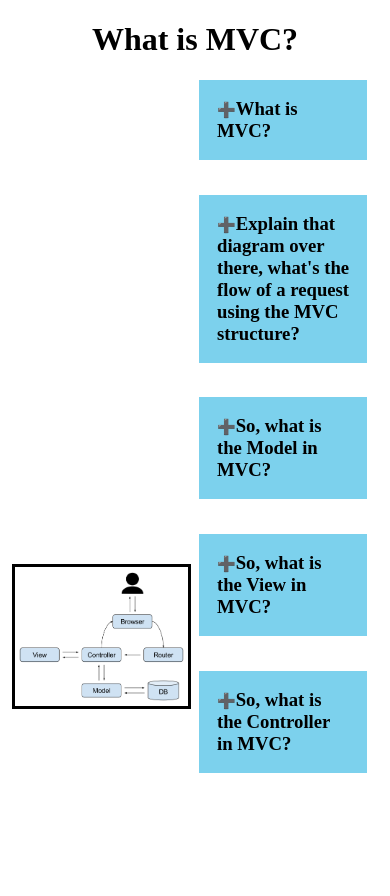
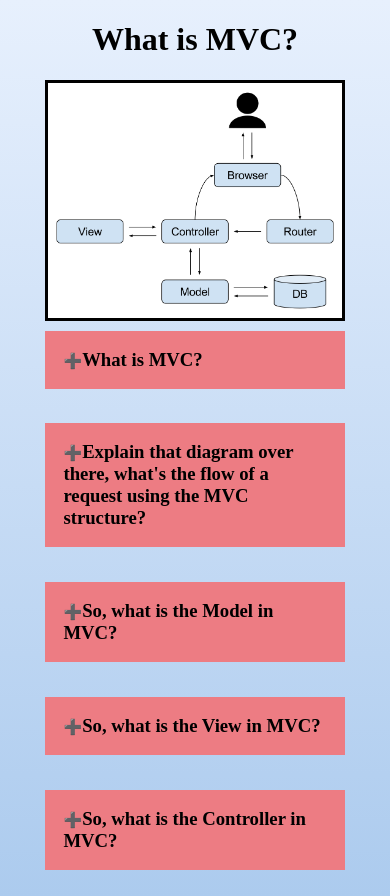
Before and after one commit to allenaw12/CodingHelpInfoSlides, a plain HTML site: page index.html in a window 390 px wide. Before the commit the page ends 844 px from the top, so only its background shows below. Drawn offline with Linux system fonts and the light colour scheme.

Commit message:
changed colors of background and questions

```diff
--- a/css/style.css
+++ b/css/style.css
@@ -13,6 +13,7 @@
     border: 3px solid black;
     margin: 0 1%;
     vertical-align: 500%;
+    background-color: white;
   }
   .question-container{
     /* clear: both; */
@@ -26,7 +27,7 @@
 /* LAYOUT
 /*******************************************/
 h3.question {
-    background-color: rgb(124, 209, 237);
+    background-color: rgb(237, 124, 131);
     color: rgb(0, 0, 0);
     cursor: pointer;
     padding: 18px;
@@ -35,7 +36,7 @@ h3.question {
     margin-bottom: 10px;
 }
 h3.question:active, h3.question:hover {
-    background-color: rgb(69, 244, 218);
+    background-color: rgba(237, 124, 131, 0.59);
 }
 /*unicode char + sign*/
 h3.question:before{
@@ -171,7 +172,7 @@ box-sizing: border-box;
 
 body {
 height: 100%;
-/*   background-image: linear-gradient(to top, #accbee 0%, #e7f0fd 100%); */
+  background-image: linear-gradient(to top, #accbee 0%, #e7f0fd 100%);
 }
 
 body h1 {
@@ -191,3 +192,19 @@ transition: 0.5s linear;
 /******************************************
 /* MEDIA QUERIES
 /*******************************************/
+
+@media screen and (max-width: 750px){
+    img{
+        display: block;
+        width: 80%;
+        margin: 0 auto;
+    }
+    .question-container{
+        display: block;
+        width: 80%;
+        margin: 0 auto;
+    }
+    .question-container :first-child{
+        margin-top: 10px;
+      }
+}
```
